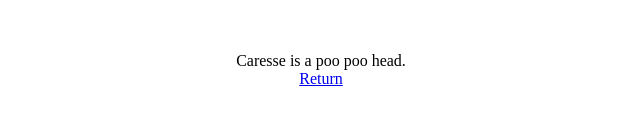
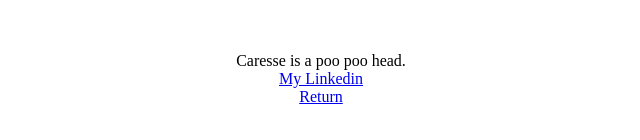
Before and after one commit to gobyry/gobyry.github.io, a plain HTML site: page aboutme.html in a window 1280 px wide. Shown: the part 242-382 px from the top of the page, without its empty margins (319-959 px from the left). Drawn offline with Linux system fonts and the light colour scheme.

Commit message:
Add files via upload
linkedin

```diff
--- a/aboutme.html
+++ b/aboutme.html
@@ -3,5 +3,6 @@
 <html>
     <br><br><br><br><br><br><br><br><br><br><br><br><br><br><br>
     <p><center>Caresse is a poo poo head.</center></h1>
+    <a target="_blank" href="www.linkedin.com/in/ryan-hui-profile"><center>My Linkedin</center></a>
     <a href="index.html"><center>Return</center></a>
 </html>
```
